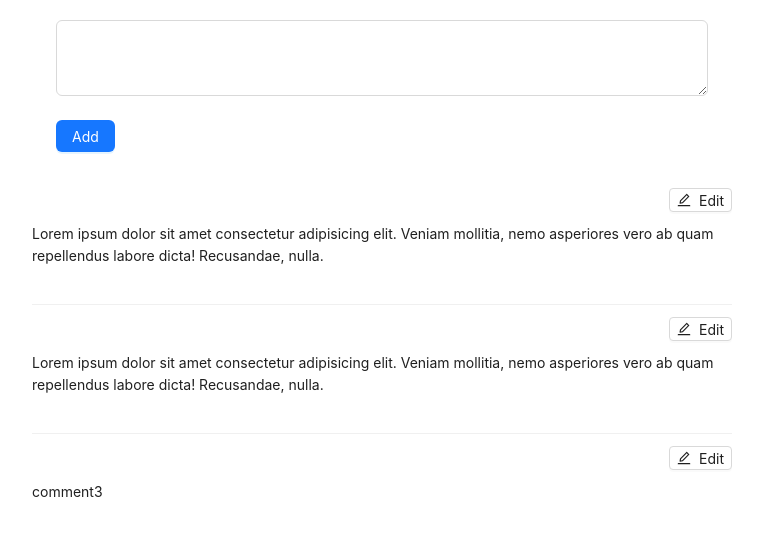
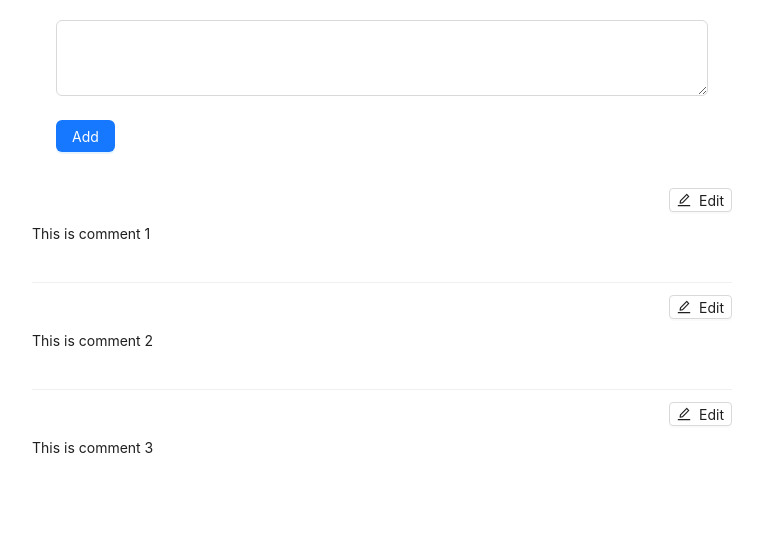
Before and after one commit to numpon014/demo-app, a React (Create React App) app: page / in a window 1280 px wide. Shown: the top 536 px of the page, without its empty margins (258-1021 px from the left). Built offline with nearby package versions, Linux system fonts and the light colour scheme.

Commit message:
removed some unused props

```diff
--- a/src/components/CommentForm/index.tsx
+++ b/src/components/CommentForm/index.tsx
@@ -5,7 +5,7 @@ import { ICommentDto } from '../../dto/comment.dto';
 
 interface CommentFormProp {
   onFinish: (data: ICommentDto) => void
-  onCancel: () => void
+  onCancel?: () => void
   comment?: ICommentDto
 }
 
--- a/src/containers/pages/HomePage/index.tsx
+++ b/src/containers/pages/HomePage/index.tsx
@@ -1,7 +1,5 @@
 import React, { useState } from 'react';
-import {
-  Button, Col, Form, Input, List, Row,
-} from 'antd';
+import { Col, List, Row } from 'antd';
 import uuid from 'react-uuid';
 import { PageWrapper } from './index.style';
 import { ICommentDto } from '../../../dto/comment.dto';
@@ -9,11 +7,10 @@ import CommentItem from '../../../components/CommentItem';
 import CommentForm from '../../../components/CommentForm';
 
 function HomePage() {
-  const { TextArea } = Input;
   const [comments, setComments] = useState<ICommentDto[]>([
-    { message: 'Lorem ipsum dolor sit amet consectetur adipisicing elit. Veniam mollitia, nemo asperiores vero ab quam repellendus labore dicta! Recusandae, nulla.', id: uuid() },
-    { message: 'Lorem ipsum dolor sit amet consectetur adipisicing elit. Veniam mollitia, nemo asperiores vero ab quam repellendus labore dicta! Recusandae, nulla.', id: uuid() },
-    { message: 'comment3', id: uuid() },
+    { message: 'This is comment 1', id: uuid() },
+    { message: 'This is comment 2', id: uuid() },
+    { message: 'This is comment 3', id: uuid() },
   ]);
 
   const onFinish = (data: ICommentDto) => {
@@ -23,10 +20,6 @@ function HomePage() {
     };
 
     setComments((prev) => [{ ...newComments }, ...prev]);
-  };
-
-  const onCancel = () => {
-    console.log(1);
   };
 
   const onUpdated = (data: ICommentDto) => {
@@ -44,7 +37,7 @@ function HomePage() {
     <PageWrapper>
       <Row className="new-comment-form-wrapper">
         <Col span={24}>
-          <CommentForm onFinish={onFinish} onCancel={onCancel} />
+          <CommentForm onFinish={onFinish} />
         </Col>
       </Row>
       <Row>
```
